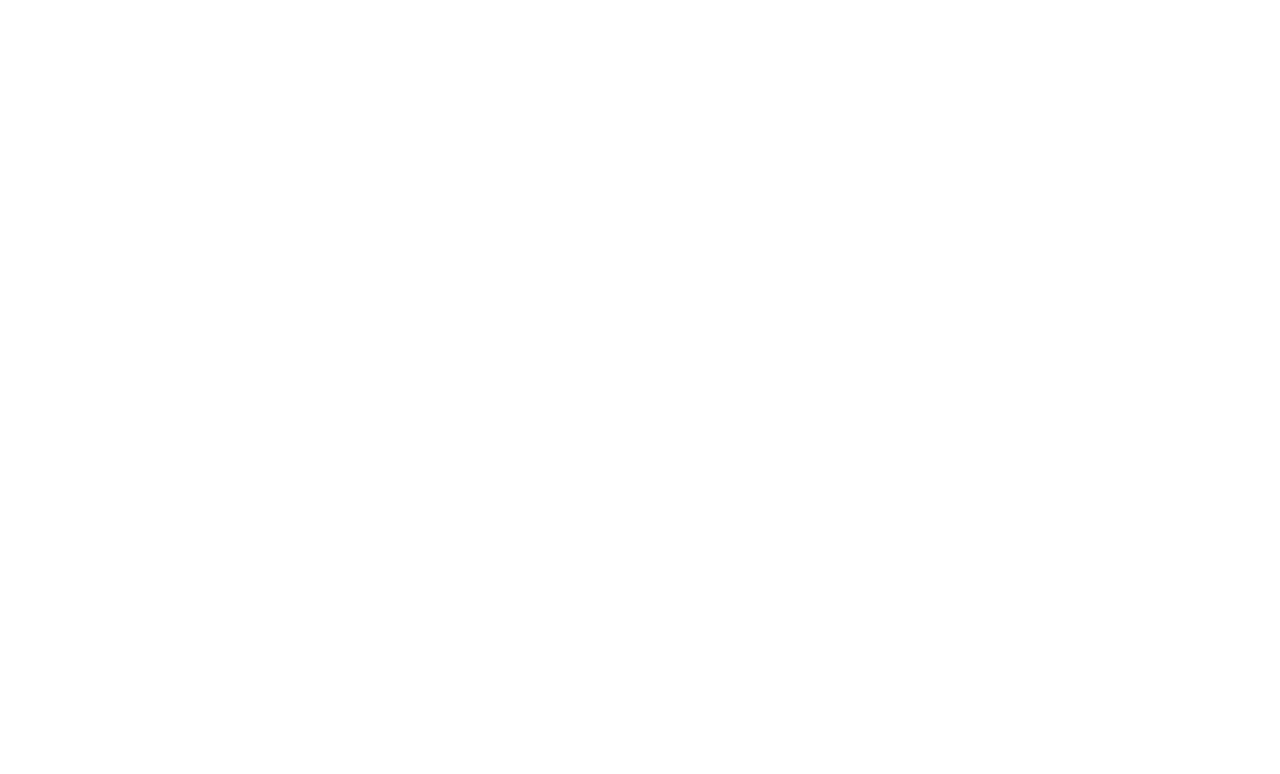
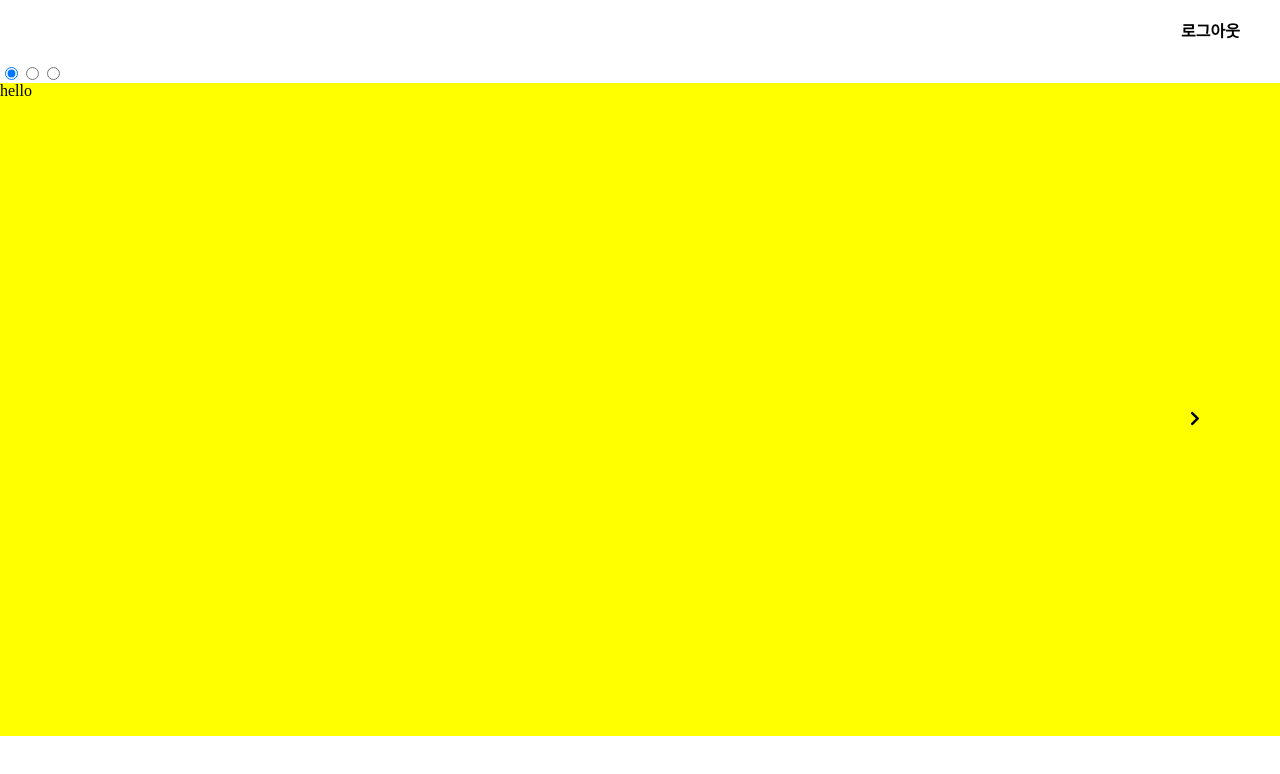
Before and after one commit to zzmin13/Diet-Diary, a React (Create React App) app: page /register in a window 1280 px wide. Shown: the top 774 px of the page. Built offline with nearby package versions, Linux system fonts and the light colour scheme.

Commit message:
리액트로 화면 전환하기 레이아웃 구성

```diff
--- a/src/app.jsx
+++ b/src/app.jsx
@@ -6,6 +6,7 @@
 import Login from "./routes/login/login";
 import Join from "./routes/join/join";
 import Main from "./routes/main/main";
+import Register from "./routes/register/register";
 import LoginHeader from "./components/loginHeader/loginHeader";
 
 function App({ authService, database }) {
@@ -32,7 +33,11 @@
             return (
               <>
                 <Header authService={authService} database={database} />
-                <Login authService={authService} {...props} />
+                <Login
+                  authService={authService}
+                  database={database}
+                  {...props}
+                />
                 <Footer />
               </>
             );
@@ -72,6 +77,23 @@
             );
           }}
         />
+        <Route
+          path="/register"
+          exact={true}
+          render={(props) => {
+            return (
+              <>
+                <LoginHeader authService={authService} database={database} />
+                <Register
+                  authService={authService}
+                  database={database}
+                  {...props}
+                />
+                <Footer />
+              </>
+            );
+          }}
+        />
       </BrowserRouter>
     </>
   );
--- a/src/common/reset.css
+++ b/src/common/reset.css
@@ -140,5 +140,5 @@
 input,
 textarea,
 button {
-  -webkit-appearance: none;
+  /* -webkit-appearance: none; */
 }
--- a/src/routes/join/join.jsx
+++ b/src/routes/join/join.jsx
@@ -9,13 +9,7 @@
   const text2 = "이미 회원이신가요?";
   const text3 = "로그인하기";
   console.log(props);
-  useEffect(() => {
-    authService.onAuthStateChanged((user) => {
-      if (user) {
-        history.push("/main");
-      }
-    });
-  }, []);
+
   const emailRef = useRef();
   const passwordRef = useRef();
   const password2Ref = useRef();
--- a/src/routes/login/login.jsx
+++ b/src/routes/login/login.jsx
@@ -3,7 +3,7 @@
 import SocialLogin from "../../components/social_login/social_login";
 import styles from "./login.module.css";
 const Login = (props) => {
-  const { authService } = props;
+  const { authService, database } = props;
   const text1 = "소셜계정으로 간편하게 로그인하세요!";
   const text2 = "아직 회원이 아니신가요?";
   const text3 = "가입하기";
@@ -19,7 +19,8 @@
       props.closeModal();
     }
   };
-  const goLogin = async () => {
+  const goLogin = async (event) => {
+    event.preventDefault();
     if (props.closeModal) {
       closeModal();
     }
@@ -27,14 +28,21 @@
     const password = passwordRef.current.value;
 
     const response = await authService.emailLogin(email, password);
-    console.log(response);
+    console.log(response.user.uid);
+    database.getRequiredInformation(response.user.uid).then((response) => {
+      if (response === false) {
+        props.history.push("/register");
+      } else {
+        props.history.push("/main");
+      }
+    });
   };
   console.log(`login`);
   return (
     <section className={styles.container}>
       <div className={styles.content}>
         <h1 className={styles.title}>Login</h1>
-        <form className={styles.form}>
+        <form method="post" onSubmit={goLogin} className={styles.form}>
           <input
             className={styles.input}
             type="email"
--- a/src/routes/main/main.jsx
+++ b/src/routes/main/main.jsx
@@ -1,7 +1,7 @@
 import React, { memo, useEffect, useState } from "react";
 
 const Main = memo((props) => {
-  const { authService, history } = props;
+  const { authService, database, history } = props;
   const [loginUser, setLoginUser] = useState();
   useEffect(() => {
     authService.onAuthStateChanged((user) => {
@@ -19,6 +19,17 @@
       setLoginUser();
     };
   }, [authService, history]);
+  useEffect(() => {
+    if (loginUser) {
+      try {
+        database.getRequiredInformation(loginUser.userid).then((response) => {
+          if (response === false) {
+            history.push("/register");
+          }
+        });
+      } catch (error) {}
+    }
+  }, [loginUser]);
   return (
     <>
       {loginUser ? (
--- /dev/null
+++ b/src/routes/register/register.jsx
@@ -0,0 +1,79 @@
+import React from "react";
+import styles from "./register.module.css";
+
+const Register = (props) => {
+  return (
+    <>
+      <div className={styles.section}>
+        <input
+          className={styles.slide}
+          type="radio"
+          name="slide"
+          id="slide01"
+          defaultChecked
+        />
+        <input
+          className={styles.slide}
+          type="radio"
+          name="slide"
+          id="slide02"
+        />
+        <input
+          className={styles.slide}
+          type="radio"
+          name="slide"
+          id="slide03"
+        />
+        <ul className={styles.slidelist}>
+          <li>
+            {/* <label
+              htmlFor="slide03"
+              className={`${styles.left} ${styles.label}`}
+            >
+              <i className={`fas fa-chevron-left`}></i>
+            </label> */}
+            <div className={styles.image}>hello</div>
+            <label
+              htmlFor="slide02"
+              className={`${styles.right} ${styles.label}`}
+            >
+              <i className={`fas fa-chevron-right`}></i>
+            </label>
+          </li>
+          <li>
+            <label
+              htmlFor="slide01"
+              className={`${styles.left} ${styles.label}`}
+            >
+              <i className={`fas fa-chevron-left`}></i>
+            </label>
+            <div className={styles.image}>nice</div>
+            <label
+              htmlFor="slide03"
+              className={`${styles.right} ${styles.label}`}
+            >
+              <i className={`fas fa-chevron-right`}></i>
+            </label>
+          </li>
+          <li>
+            <label
+              htmlFor="slide02"
+              className={`${styles.left} ${styles.label}`}
+            >
+              <i className={`fas fa-chevron-left`}></i>
+            </label>
+            <div className={styles.image}>hi</div>
+            {/* <label
+              htmlFor="slide01"
+              className={`${styles.right} ${styles.label}`}
+            >
+              <i className={`fas fa-chevron-right`}></i>
+            </label> */}
+          </li>
+        </ul>
+      </div>
+    </>
+  );
+};
+
+export default Register;
--- /dev/null
+++ b/src/routes/register/register.module.css
@@ -0,0 +1,48 @@
+.section {
+  overflow: hidden;
+  width: 100vw;
+  height: 84vh;
+}
+.slide[id="slide01"]:checked ~ .slidelist li {
+  transform: translateX(0%);
+}
+.slide[id="slide02"]:checked ~ .slidelist li {
+  transform: translateX(-100%);
+}
+.slide[id="slide03"]:checked ~ .slidelist li {
+  transform: translateX(-200%);
+}
+
+.slidelist {
+  display: flex;
+
+  width: 300vw;
+  height: 100%;
+}
+.slidelist li {
+  width: 100vw;
+  height: 100%;
+  display: flex;
+  flex-wrap: nowrap;
+  position: relative;
+}
+.image {
+  background-color: yellow;
+  width: 100%;
+  height: 100%;
+}
+
+.label {
+  position: absolute;
+  z-index: 10;
+  top: 50%;
+  transform: translateY(-50%);
+  padding: 50px;
+  cursor: pointer;
+}
+.left {
+  left: 30px;
+}
+.right {
+  right: 30px;
+}
--- a/src/service/database.js
+++ b/src/service/database.js
@@ -1,8 +1,8 @@
 import { firebaseDatabase } from "./firebase";
 
 class Database {
-  registerUser(userId, email, photoURL) {
-    firebaseDatabase.ref(`users/${userId}/information/basic`).set({
+  registerUser(uid, email, photoURL) {
+    firebaseDatabase.ref(`users/${uid}/information/basic`).set({
       userName: "",
       email: email,
       avatar:
@@ -10,5 +10,21 @@
         "https://res.cloudinary.com/dgdkgkx1k/image/upload/v1621578337/sh0ttupc1rv7s6iqbw2u.jpg",
     });
   }
+  getRequiredInformation(uid) {
+    return firebaseDatabase
+      .ref(`users/${uid}/information/required`)
+      .get()
+      .then((snapshot) => {
+        if (snapshot.exists()) {
+          console.log(snapshot.val());
+          return true;
+        } else {
+          return false;
+        }
+      })
+      .catch((error) => {
+        console.error(error);
+      });
+  }
 }
 export default Database;
```
